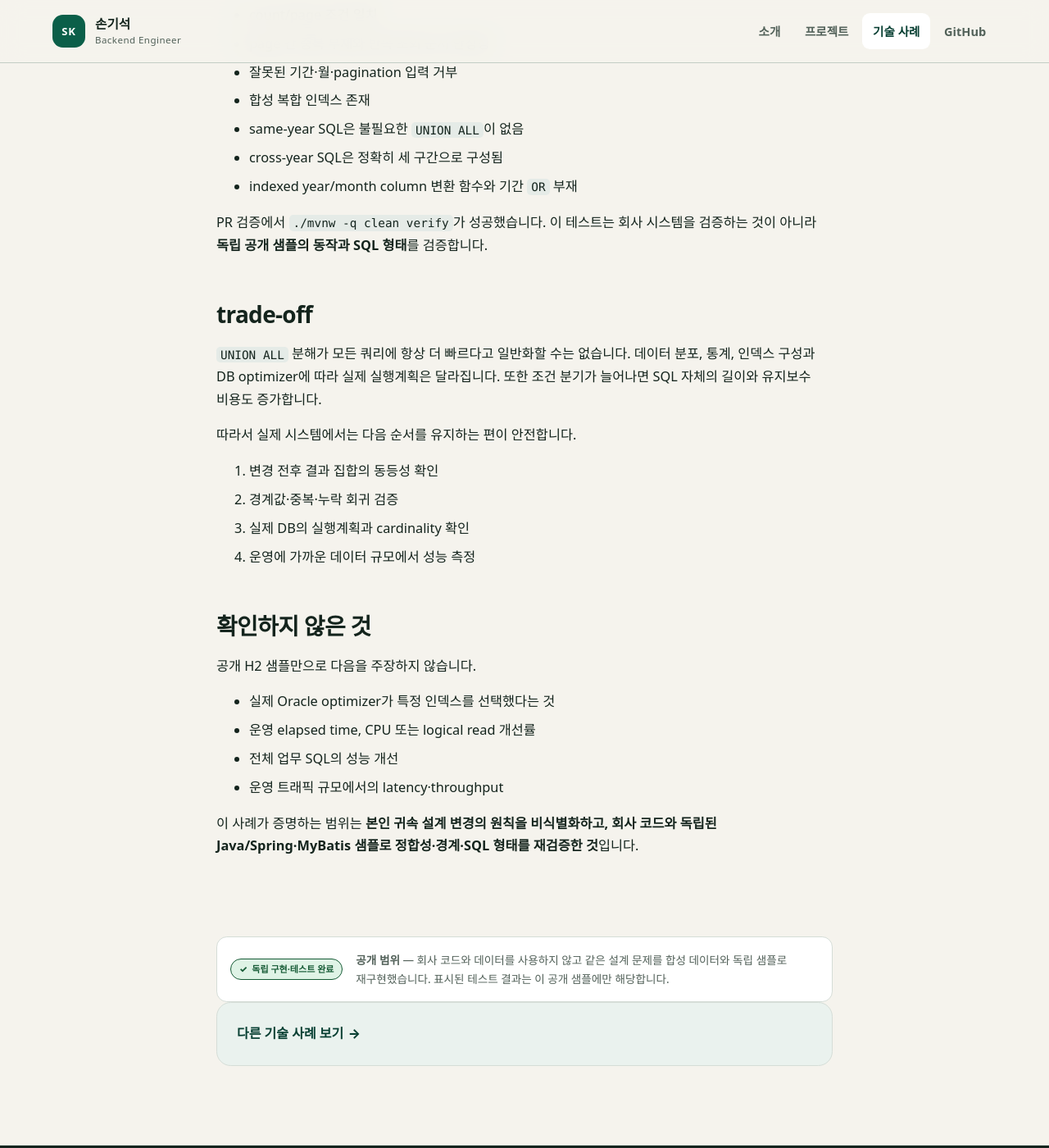
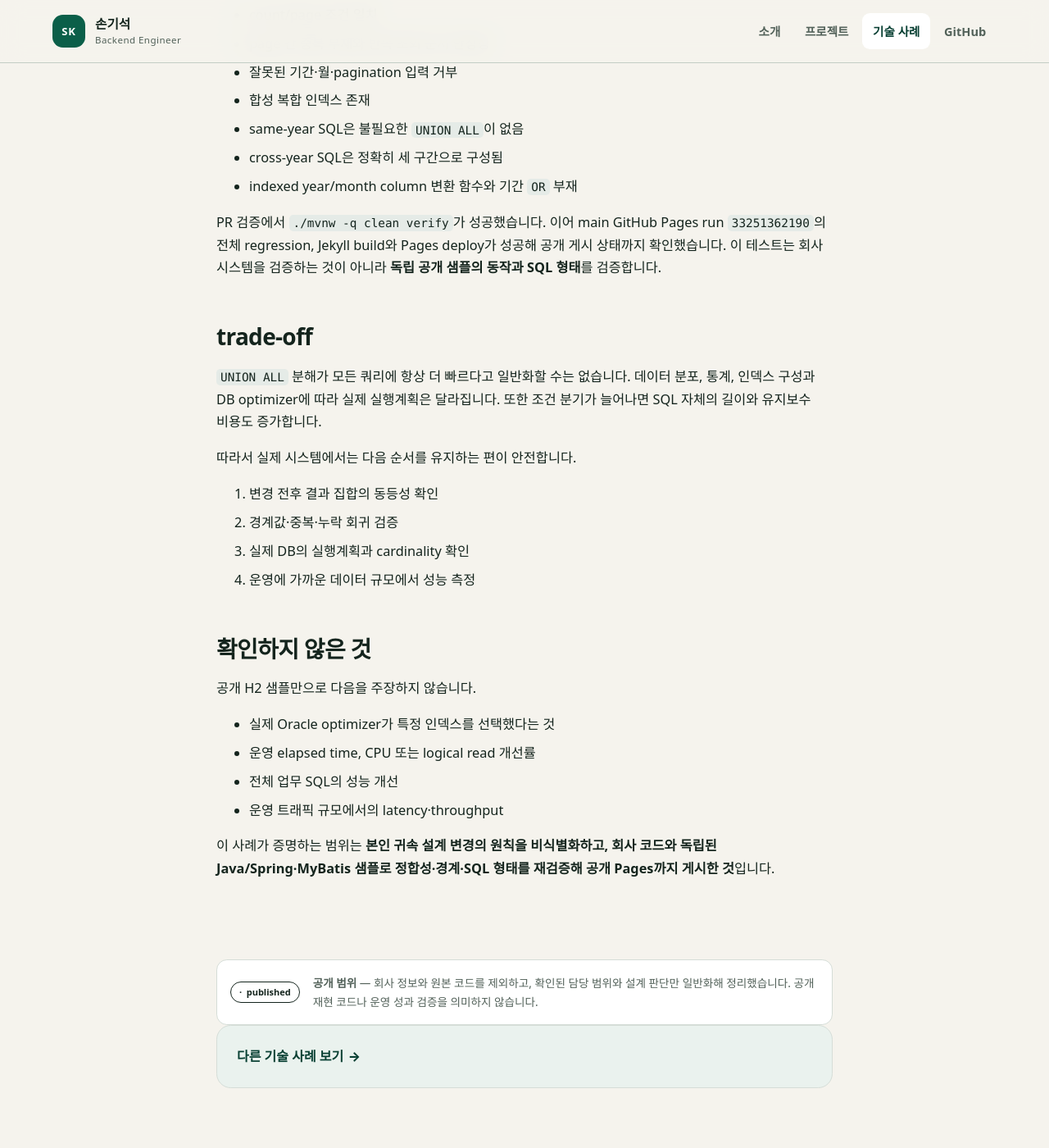
Before and after one commit to son1004007/engineering-career-portfolio, a Jekyll site: the page built from 03_portfolio/case-studies/mybatis-query-correctness.md, in a window 1280 px wide and 1400 px high, scrolled down 2555 px. Shown: the whole window at 82% size. Built offline with Jekyll 4.4.1, drawn with Linux system fonts in a browser that asks for light colours.

Commit message:
docs: mark MyBatis case published

```diff
--- a/03_portfolio/case-studies/mybatis-query-correctness.md
+++ b/03_portfolio/case-studies/mybatis-query-correctness.md
@@ -2,7 +2,7 @@
 title: MyBatis 기간 조회의 정합성과 인덱스 친화 조건을 함께 설계하기
 description: 복수 연도 월 범위를 누락·중복 없이 조회하면서 indexed column 변환을 피한 Java/Spring·MyBatis 사례
 permalink: /cases/mybatis-query-correctness/
-status: sample-verified
+status: published
 ---
 
 # MyBatis 기간 조회의 정합성과 인덱스 친화 조건을 함께 설계하기
@@ -91,7 +91,7 @@ Java 21, Spring Boot 3.5.16, MyBatis Spring Boot Starter 3.0.5와 H2 합성 DB
 - cross-year SQL은 정확히 세 구간으로 구성됨
 - indexed year/month column 변환 함수와 기간 `OR` 부재
 
-PR 검증에서 `./mvnw -q clean verify`가 성공했습니다. 이 테스트는 회사 시스템을 검증하는 것이 아니라 **독립 공개 샘플의 동작과 SQL 형태**를 검증합니다.
+PR 검증에서 `./mvnw -q clean verify`가 성공했습니다. 이어 main GitHub Pages run `33251362190`의 전체 regression, Jekyll build와 Pages deploy가 성공해 공개 게시 상태까지 확인했습니다. 이 테스트는 회사 시스템을 검증하는 것이 아니라 **독립 공개 샘플의 동작과 SQL 형태**를 검증합니다.
 
 ## trade-off
 
@@ -113,4 +113,4 @@ PR 검증에서 `./mvnw -q clean verify`가 성공했습니다. 이 테스트는
 - 전체 업무 SQL의 성능 개선
 - 운영 트래픽 규모에서의 latency·throughput
 
-이 사례가 증명하는 범위는 **본인 귀속 설계 변경의 원칙을 비식별화하고, 회사 코드와 독립된 Java/Spring·MyBatis 샘플로 정합성·경계·SQL 형태를 재검증한 것**입니다.
+이 사례가 증명하는 범위는 **본인 귀속 설계 변경의 원칙을 비식별화하고, 회사 코드와 독립된 Java/Spring·MyBatis 샘플로 정합성·경계·SQL 형태를 재검증해 공개 Pages까지 게시한 것**입니다.
```
